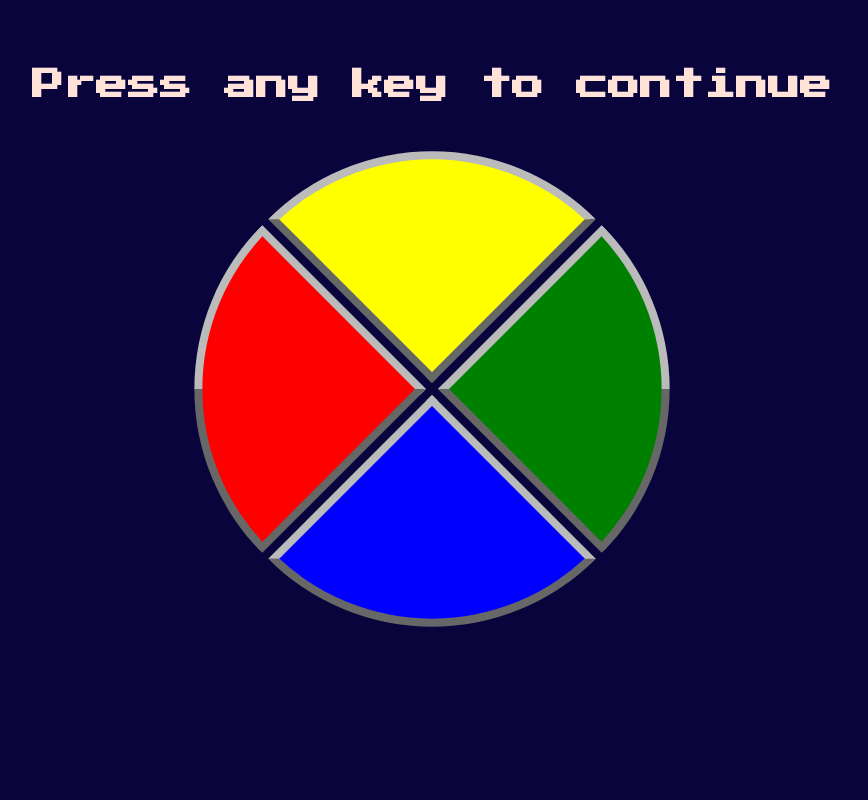
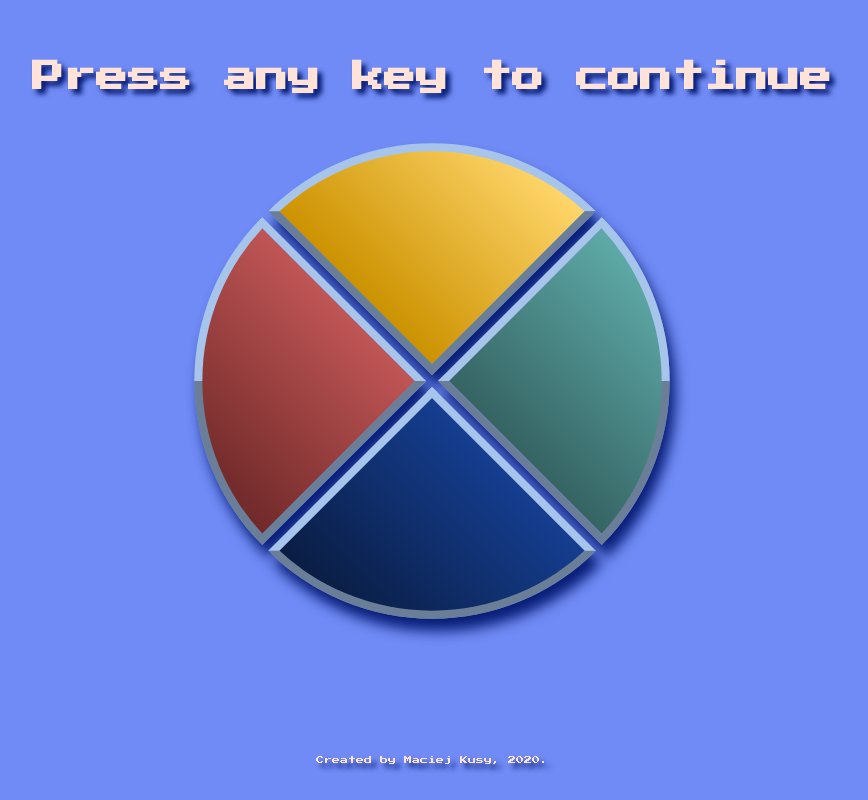
Before and after one commit to maciejKusy/borman-says-game, a plain HTML site: page index.html in a window 1280 px wide. Shown: the whole page, without its empty margins (208-1076 px from the left). Drawn offline with Linux system fonts and the light colour scheme.

Commit message:
added favicon, re-written code according to es6 standard, made styling changes

```diff
--- a/css/styles.css
+++ b/css/styles.css
@@ -1,13 +1,22 @@
 body {
-  background-color: #0a043c;
+  background-color: #708bf5;
+  color: #ffe3d8;
   font-family: 'Press Start 2P', cursive;
-  height: 100%;
+  height: 92.5vh;
+  margin: 0;
   padding-top: 2.5rem;
   text-align: center;
+  text-shadow: 0.3em 0.3em 0.3em #081e77;
+  position: relative;
 }
 
-.level-display {
-  color: #ffe3d8;
+footer {
+  font-size: 0.5em;
+  position: absolute;
+  bottom: 1em;
+  width: 20%;
+  left: 40%;
+  bottom: 2em;
 }
 
 .button-container {
@@ -28,28 +37,29 @@ body {
 }
 
 .button {
-  border: 0.5rem outset #bbbbbb;
+  border: 0.5rem outset #a7c5eb;
+  box-shadow:  0.8em 0.3em 0.8em #081e77;
   height: 90%;
   width: 45%;
 }
 
 .yellow {
-  background-color: yellow;
+  background-image: linear-gradient(#ffd66b, #cc9200);
   border-radius: 100% 0 0 0;
 }
 
 .green {
-  background-color: green;
+  background-image: linear-gradient(#5eaaa8, #356463);
   border-radius: 0 100% 0 0;
 }
 
 .blue {
-  background-color: blue;
+  background-image: linear-gradient(#153e90, #0a1d43);
   border-radius: 0 0 100% 0;
 }
 
 .red {
-  background-color: red;
+  background-image: linear-gradient(#c05555, #702929);
   border-radius: 0 0 0 100%;
 }
 
--- a/index.html
+++ b/index.html
@@ -5,6 +5,7 @@
     <meta charset="utf-8">
     <link href="https://fonts.googleapis.com/css2?family=Press+Start+2P&display=swap" rel="stylesheet">
     <link rel="stylesheet" href="css/styles.css">
+    <link rel="icon" href="images/borman_says_favicon.ico">
     <title>Borman Says...</title>
   </head>
 
@@ -25,6 +26,9 @@
 
     </div>
 
+    <footer>
+      <span>Created by Maciej Kusy, 2020.</span>
+    </footer>
   <script src="js/index.js" charset="utf-8"></script>
   </body>
 
--- a/js/index.js
+++ b/js/index.js
@@ -10,21 +10,21 @@
 (function() {
 
   /** Creating basic game variables */
-  var availableChoices = document.querySelectorAll("[data-key]");
+  const availableChoices = document.querySelectorAll("[data-key]");
 
-  var header = document.querySelector(".level-display");
+  const header = document.querySelector(".level-display");
 
-  var level = null;
+  let level = null;
 
-  var combination = null;
+  let combination = null;
 
-  var playerChoices = null;
+  let playerChoices = null;
 
-  var choiceCounter = 0;
+  let choiceCounter = 0;
 
   /** Adds random button to the combination end of the combination array */
-  function addToCombination() {
-    var randomIndex = Math.floor(Math.random() * availableChoices.length);
+  const addToCombination = () => {
+    let randomIndex = Math.floor(Math.random() * availableChoices.length);
 
     combination.push(availableChoices[randomIndex].getAttribute("data-key"));
   }
@@ -33,8 +33,8 @@
   /** Plays relevant sound when a button is pressed
    * @param {string} key - the key/button that was pressed
    */
-  function playSound(key) {
-    var sound = new Audio("sounds/" + key + ".wav");
+  const playSound = key => {
+    let sound = new Audio("sounds/" + key + ".wav");
 
     sound.play();
   }
@@ -45,7 +45,7 @@
    * @param {string} className - The class to be applied for the duration of the blink
    * @param {timeoutDuration} - the duration of the blink
    */
-  function blinkingStyleChange(object, className, timeoutDuration) {
+  const blinkingStyleChange = (object, className, timeoutDuration) => {
     object.classList.add(className);
 
     setTimeout(function() {object.classList.remove(className)}, timeoutDuration);
@@ -53,7 +53,7 @@
 
 
   /** Purges event listeners from previous 'level' */
-  function purgeEventListeners() {
+  const purgeEventListeners = () => {
     document.removeEventListener("mousedown", buttonClickedEvent);
     document.removeEventListener("keydown", keyPressedEvent);
   }
@@ -63,7 +63,7 @@
    * @param {string} key - the key that corresponds to the button that was clicked
    * @param {Object} button - the button object that is the target of the event
    */
-  function runButtonLogic(key, button) {
+  const runButtonLogic = (key, button) => {
     playSound(key);
 
     blinkingStyleChange(button, "pressed", 200);
@@ -93,7 +93,7 @@
 
   /** Setting up a new game bu re-setting the level and the combination,
    * refreshing the header text and adding the first event listener */
-  function newGame() {
+  const newGame = () => {
     level = 0;
 
     combination = [];
@@ -101,13 +101,13 @@
     header.textContent = "Press any key to continue";
 
     document.addEventListener("keydown", function() {
-      setUpLevel();
+      setTimeout(setUpLevel, 500);
     }, {once: true});
   }
 
 
   /** Setting up new game after game lost */
-  function restart(eventObject) {
+  const restart = eventObject => {
     if (eventObject.key == "Enter") {
       document.removeEventListener("keydown", restart);
 
@@ -118,10 +118,10 @@
 
   /** Ending current game bu purging event listeners, giving the player a visual
    * cue, updating the header text and setting up 'restart' event listener */
-  function gameOver() {
+  const gameOver = () => {
     purgeEventListeners();
 
-    var background = document.querySelector("body");
+    const background = document.querySelector("body");
 
     blinkingStyleChange(background, "game-over", 300);
 
@@ -134,12 +134,12 @@
   /** Handling 'mousedown' events
    * @param {Object} eventObject - the 'mousedown' event that occurs
    */
-  function buttonClickedEvent(eventObject) {
+  const buttonClickedEvent = eventObject => {
     if (eventObject.target.hasAttribute("data-key")) {
 
-      var buttonPressed = eventObject.target;
+      let buttonPressed = eventObject.target;
 
-      var keyPressed = eventObject.target.getAttribute("data-key");
+      let keyPressed = eventObject.target.getAttribute("data-key");
 
       runButtonLogic(keyPressed, buttonPressed);
     }
@@ -149,11 +149,11 @@
   /** Handling 'keydown' events
    * @param {Object} eventObject - the 'keydown' event that occurs
    */
-  function keyPressedEvent(eventObject) {
-    var buttonPressed = document.querySelector(`[data-key="${eventObject.key}"]`)
+  const keyPressedEvent = eventObject => {
+    let buttonPressed = document.querySelector(`[data-key="${eventObject.key}"]`)
 
     if (buttonPressed) {
-      var keyPressed = buttonPressed.getAttribute("data-key");
+      let keyPressed = buttonPressed.getAttribute("data-key");
 
       runButtonLogic(keyPressed, buttonPressed);
     }
@@ -162,7 +162,7 @@
 
   /** Sets up new level after a combination was entered by the player correctly
    */
-  function setUpLevel() {
+  const setUpLevel = () => {
     playerChoices = [];
 
     addToCombination();
@@ -171,9 +171,9 @@
 
     level += 1;
 
-    var lastElement = combination[combination.length - 1];
+    let lastElement = combination[combination.length - 1];
 
-    var lastElementButton = document.querySelector(`[data-key="${lastElement}"]`);
+    let lastElementButton = document.querySelector(`[data-key="${lastElement}"]`);
 
     playSound(lastElement);
 
```
Also changed, not shown: images/borman_says_favicon.ico (added).
